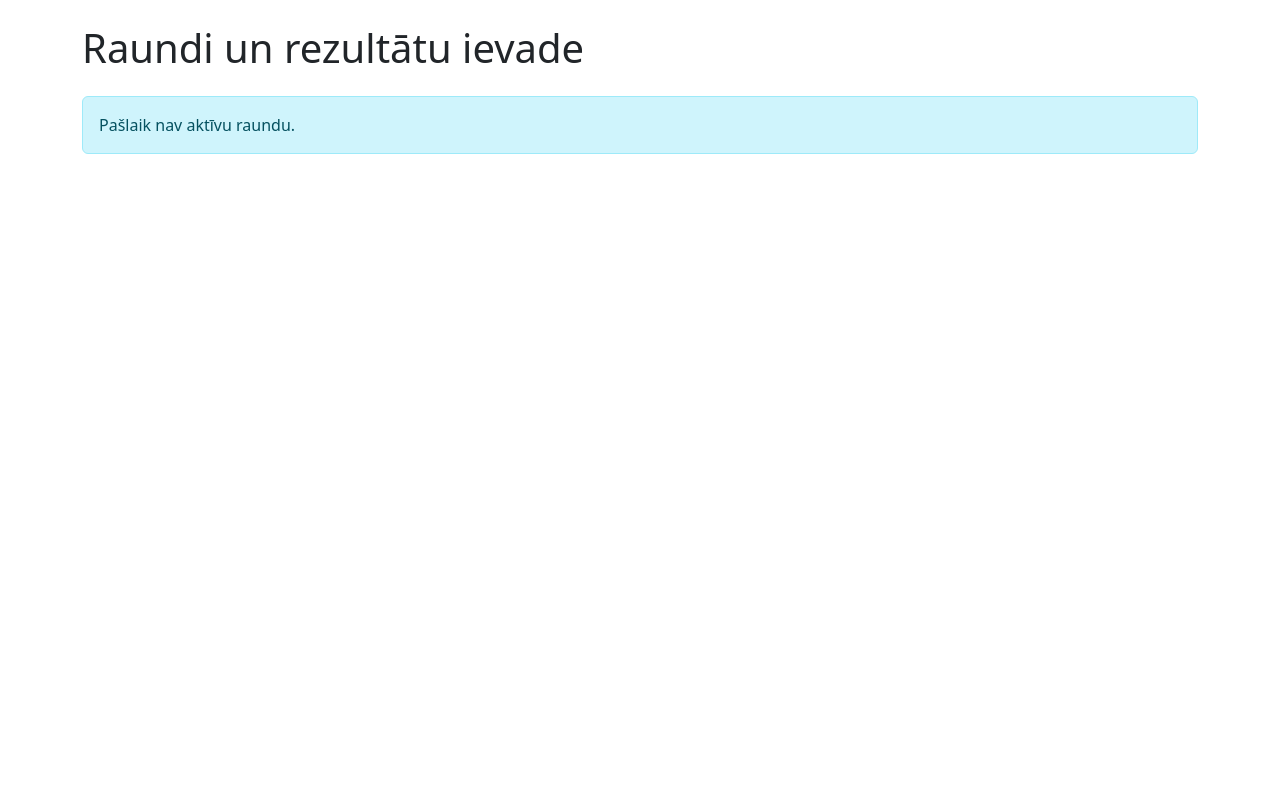
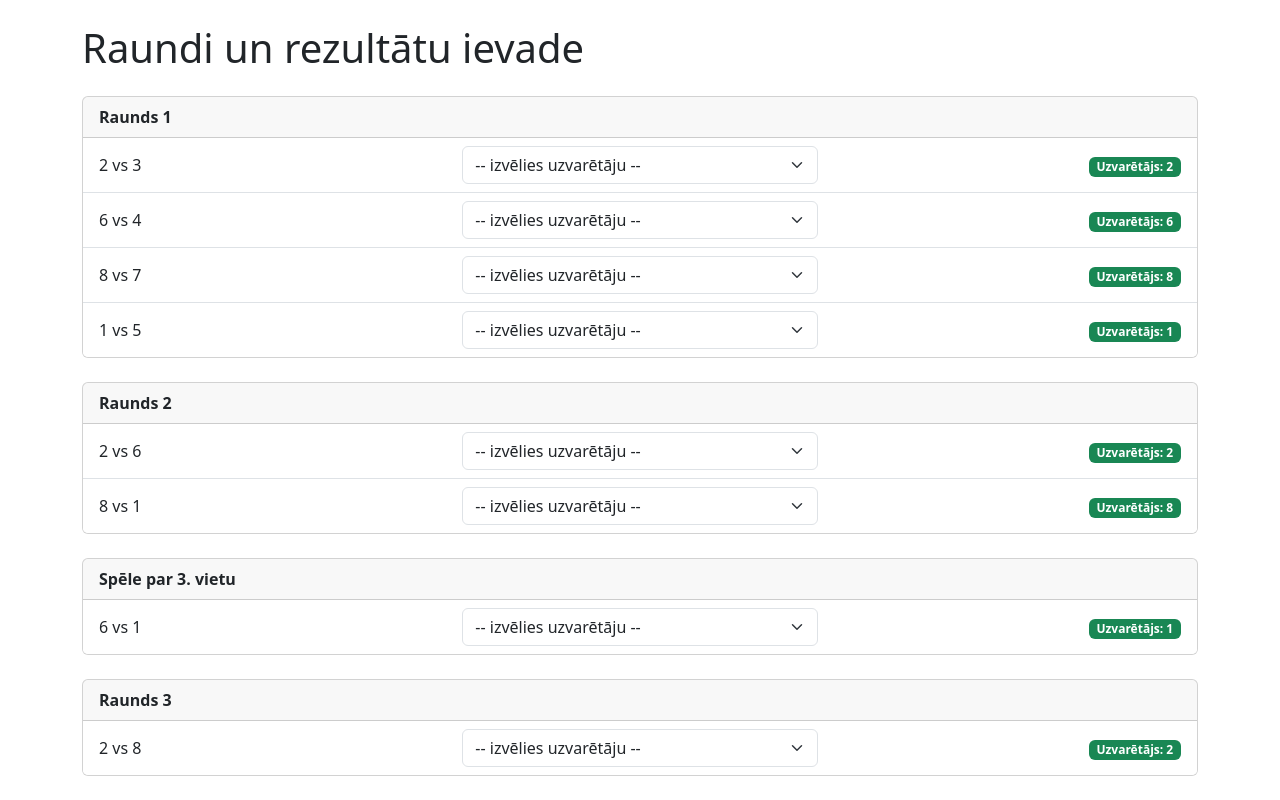
Before and after one commit to Stegadons/Copilot-Tournament, a Flask app: page /admin/rounds in a window 1280 px wide. Shown: the part 56-856 px from the top of the page. Before the commit the page ends 210 px from the top, so only its background shows below. Run offline with Flask 3, Linux system fonts and the light colour scheme; the visitor is signed in with stand-in values (Sample User, id 1).

Commit message:
FIX: display third place match before final

```diff
--- a/data/tournament.json
+++ b/data/tournament.json
@@ -1,5 +1,5 @@
 {
-  "status": "not_started",
+  "status": "finished",
   "players": [
     {
       "id": 1,
@@ -34,5 +34,82 @@
       "name": "8"
     }
   ],
-  "rounds": []
+  "rounds": [
+    {
+      "round": 1,
+      "matches": [
+        {
+          "id": 1,
+          "player1_id": 2,
+          "player2_id": 3,
+          "winner_id": 2,
+          "is_bye": false
+        },
+        {
+          "id": 2,
+          "player1_id": 6,
+          "player2_id": 4,
+          "winner_id": 6,
+          "is_bye": false
+        },
+        {
+          "id": 3,
+          "player1_id": 8,
+          "player2_id": 7,
+          "winner_id": 8,
+          "is_bye": false
+        },
+        {
+          "id": 4,
+          "player1_id": 1,
+          "player2_id": 5,
+          "winner_id": 1,
+          "is_bye": false
+        }
+      ]
+    },
+    {
+      "round": 2,
+      "matches": [
+        {
+          "id": 1,
+          "player1_id": 2,
+          "player2_id": 6,
+          "winner_id": 2,
+          "is_bye": false
+        },
+        {
+          "id": 2,
+          "player1_id": 8,
+          "player2_id": 1,
+          "winner_id": 8,
+          "is_bye": false
+        }
+      ]
+    },
+    {
+      "round": 3,
+      "matches": [
+        {
+          "id": 1,
+          "player1_id": 2,
+          "player2_id": 8,
+          "winner_id": 2,
+          "is_bye": false
+        }
+      ]
+    },
+    {
+      "round": "third_place",
+      "matches": [
+        {
+          "id": 1,
+          "player1_id": 6,
+          "player2_id": 1,
+          "winner_id": 1,
+          "is_bye": false
+        }
+      ]
+    }
+  ]
 }
--- a/templates/admin_rounds.html
+++ b/templates/admin_rounds.html
@@ -5,11 +5,14 @@
   {% set _ = player_map.update({p.id: p.name}) %}
 {% endfor %}
 
+{% set numeric_rounds = rounds | selectattr('round', 'number') | list %}
+{% set third_place_round = rounds | selectattr('round', 'equalto', 'third_place') | list %}
+
 {% block content %}
 <h1 class="mb-4">Raundi un rezultātu ievade</h1>
 
 {% if rounds and rounds|length > 0 %}
-  {% for round in rounds %}
+  {% for round in rounds if round.round != 'third_place' %}
     <div class="card mb-4">
       <div class="card-header fw-bold">
         {% if round.round == 'third_place' %}
@@ -28,7 +31,9 @@
               <div class="col-md-4">
                 {% if match.is_bye %}
                   <span class="text-muted">BYE:</span>
-                  <strong>{{ player_map.get(match.player1_id, 'Spēlētājs ' ~ match.player1_id) }}</strong>
+                  <strong>
+                    {{ player_map.get(match.player1_id, 'Spēlētājs ' ~ match.player1_id) }}
+                  </strong>
                 {% else %}
                   {{ player_map.get(match.player1_id, 'Spēlētājs ' ~ match.player1_id) }}
                   vs
@@ -48,7 +53,9 @@
                     </option>
                   </select>
                 {% else %}
-                  <span class="badge bg-success">Uzvarētājs noteikts automātiski</span>
+                  <span class="badge bg-success">
+                    Uzvarētājs noteikts automātiski
+                  </span>
                 {% endif %}
               </div>
 
@@ -59,7 +66,9 @@
                   </span>
                 {% else %}
                   {% if not match.is_bye %}
-                    <button type="submit" class="btn btn-primary">Saglabāt</button>
+                    <button type="submit" class="btn btn-primary">
+                      Saglabāt
+                    </button>
                   {% endif %}
                 {% endif %}
               </div>
@@ -68,8 +77,76 @@
         {% endfor %}
       </ul>
     </div>
+
+    {% if round.matches|length == 2 %}
+      {% for r in third_place_round %}
+        <div class="card mb-4">
+          <div class="card-header fw-bold">
+            Spēle par 3. vietu
+          </div>
+
+          <ul class="list-group list-group-flush">
+            {% for match in r.matches %}
+              <li class="list-group-item">
+
+                <form method="post" action="/admin/match/winner" class="row align-items-center g-2">
+
+                  <input type="hidden" name="round" value="{{ r.round }}">
+                  <input type="hidden" name="match" value="{{ match.id }}">
+
+                  <div class="col-md-4">
+                    {% if match.is_bye %}
+                      <span class="text-muted">BYE:</span>
+                      <strong>{{ player_map.get(match.player1_id, 'Spēlētājs ' ~ match.player1_id) }}</strong>
+                    {% else %}
+                      {{ player_map.get(match.player1_id, 'Spēlētājs ' ~ match.player1_id) }}
+                      vs
+                      {{ player_map.get(match.player2_id, 'BYE' if match.player2_id is none else 'Spēlētājs ' ~ match.player2_id) }}
+                    {% endif %}
+                  </div>
+
+                  <div class="col-md-4">
+                    {% if not match.is_bye %}
+                      <select name="winner" class="form-select" required>
+                        <option value="">-- izvēlies uzvarētāju --</option>
+
+                        <option value="{{ match.player1_id }}">
+                          {{ player_map.get(match.player1_id, 'Spēlētājs ' ~ match.player1_id) }}
+                        </option>
+
+                        <option value="{{ match.player2_id }}">
+                          {{ player_map.get(match.player2_id, 'Spēlētājs ' ~ match.player2_id) }}
+                        </option>
+
+                      </select>
+                    {% else %}
+                      <span class="badge bg-success">
+                        Uzvarētājs noteikts automātiski
+                      </span>
+                    {% endif %}
+                  </div>
+
+                  <div class="col-md-4 text-end">
+                    {% if match.winner_id %}
+                      <span class="badge bg-success">
+                        Uzvarētājs: {{ player_map.get(match.winner_id, match.winner_id) }}
+                      </span>
+                    {% endif %}
+                  </div>
+
+                </form>
+
+              </li>
+            {% endfor %}
+          </ul>
+        </div>
+      {% endfor %}
+    {% endif %}
+
   {% endfor %}
 {% else %}
-  <div class="alert alert-info">Pašlaik nav aktīvu raundu.</div>
+  <div class="alert alert-info">
+    Pašlaik nav aktīvu raundu.
+  </div>
 {% endif %}
 {% endblock %}
```
Also changed, not shown: templates/viewer_bracket.html (+28 -1 lines).
